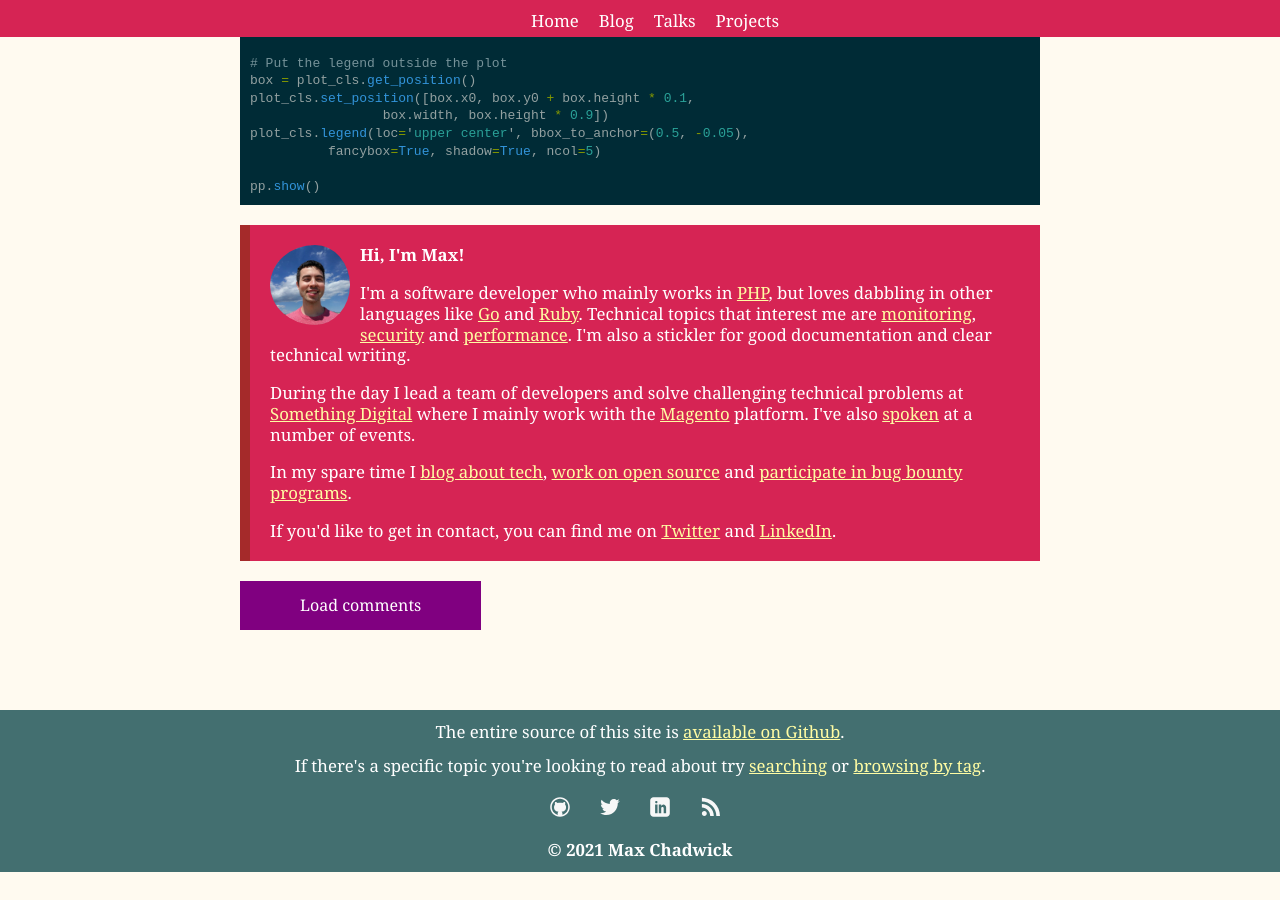
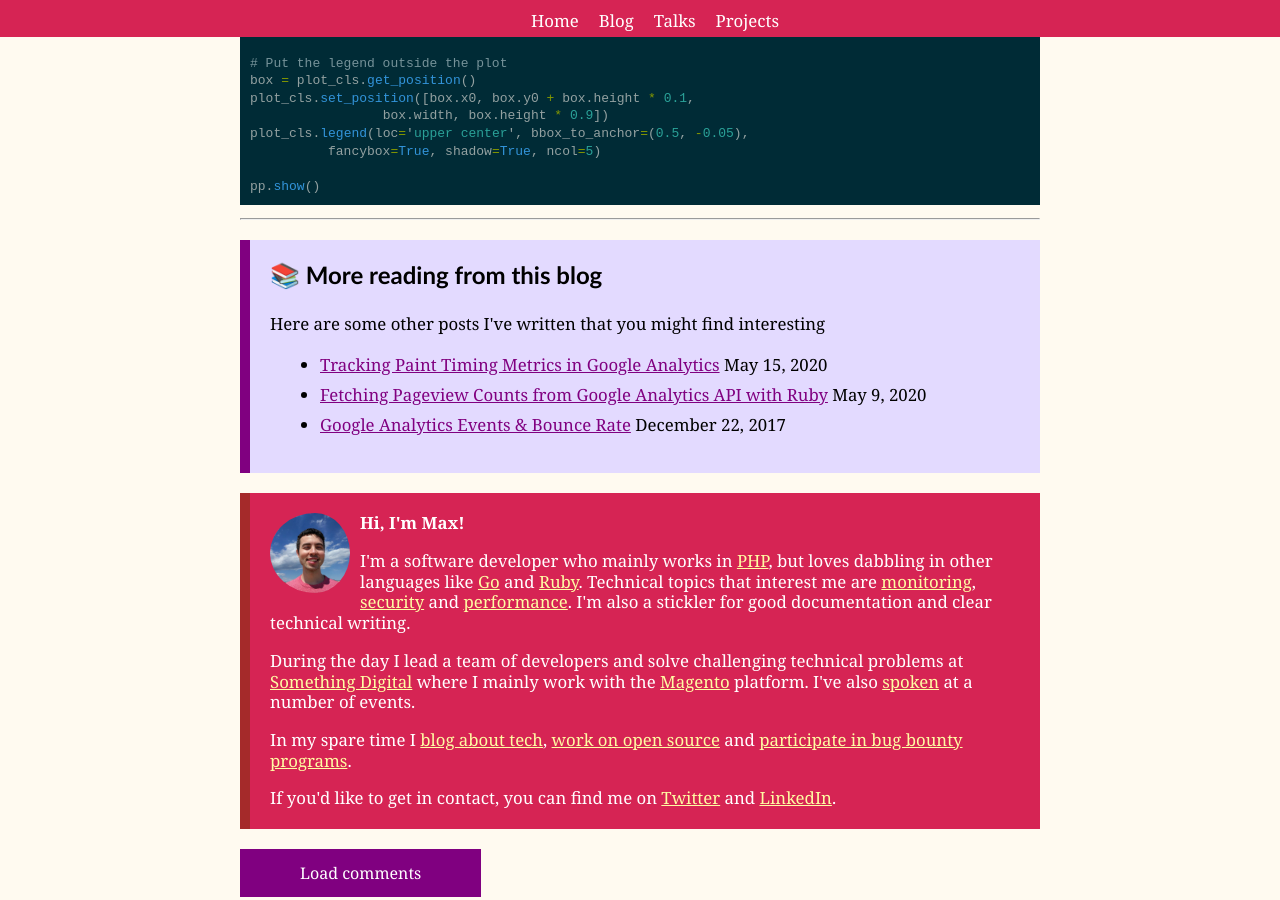
Before and after one commit to mpchadwick/mpchadwick.github.io, a Jekyll site: the page built from _posts/2020-11-08-analyzing-web-vitals-stored-in-google-analytics.md, in a window 1280 px wide and 900 px high, scrolled down 3334 px. Built offline with Jekyll 4.4.1, drawn with Linux system fonts in a browser that asks for light colours; emoji names are drawn with the system emoji font; comment, search, counter and statistics services are not loaded; before the commit the page ends 4206 px from its top, so only the background shows below that.

Commit message:
Related posts

```diff
--- a/_posts/2020-11-08-analyzing-web-vitals-stored-in-google-analytics.md
+++ b/_posts/2020-11-08-analyzing-web-vitals-stored-in-google-analytics.md
@@ -4,6 +4,10 @@ title:  "Analyzing Web Vitals Stored in Google Analytics"
 date: November 8, 2020
 image:
 tags: [Performance, Google Analytics, Python]
+related_posts:
+- "Tracking Paint Timing Metrics in Google Analytics"
+- "Fetching Pageview Counts from Google Analytics API with Ruby"
+- "Google Analytics Events & Bounce Rate"
 ---
 
 Google Analytics is a convenient (free) place to store Web Vitals "field measurements". The Google Chrome team has provided [extensive instructions on how to do this](https://github.com/GoogleChrome/web-vitals#send-the-results-to-google-analytics).
```
